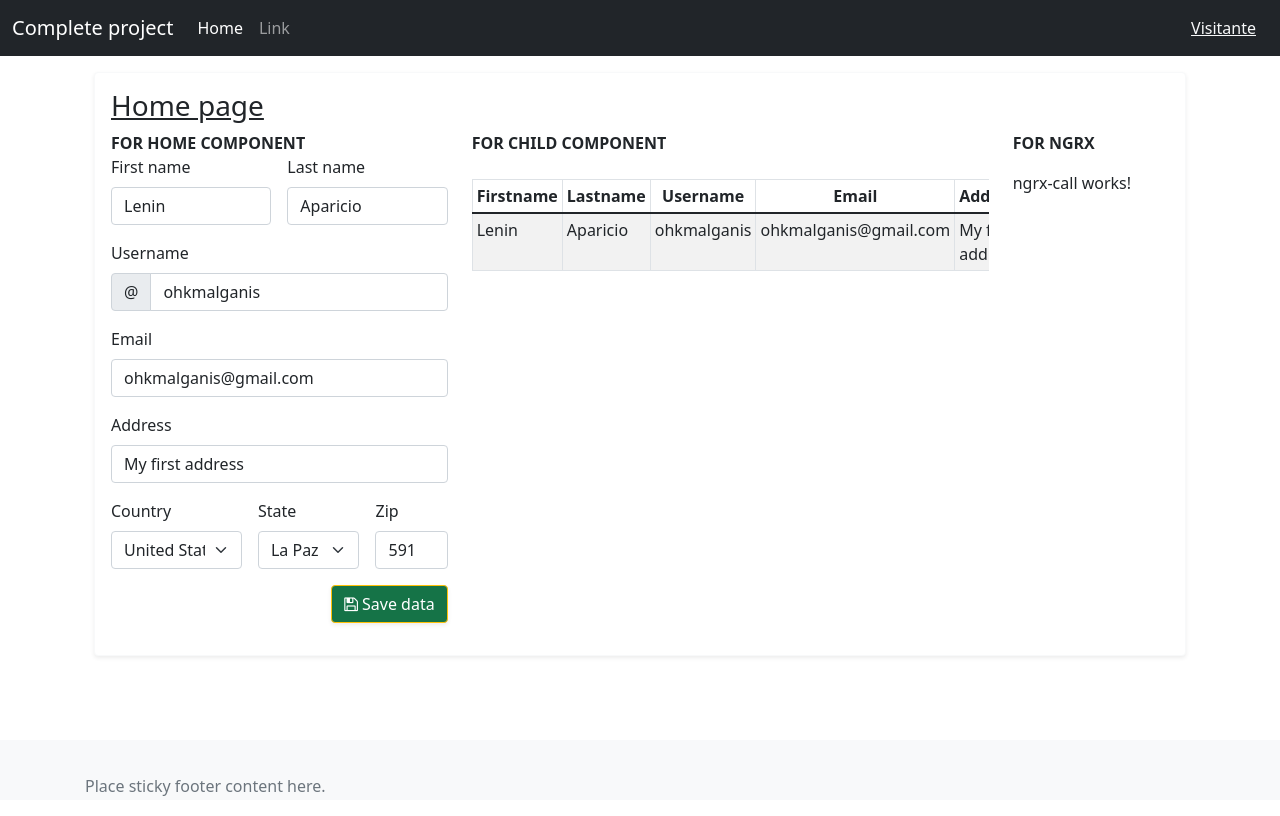
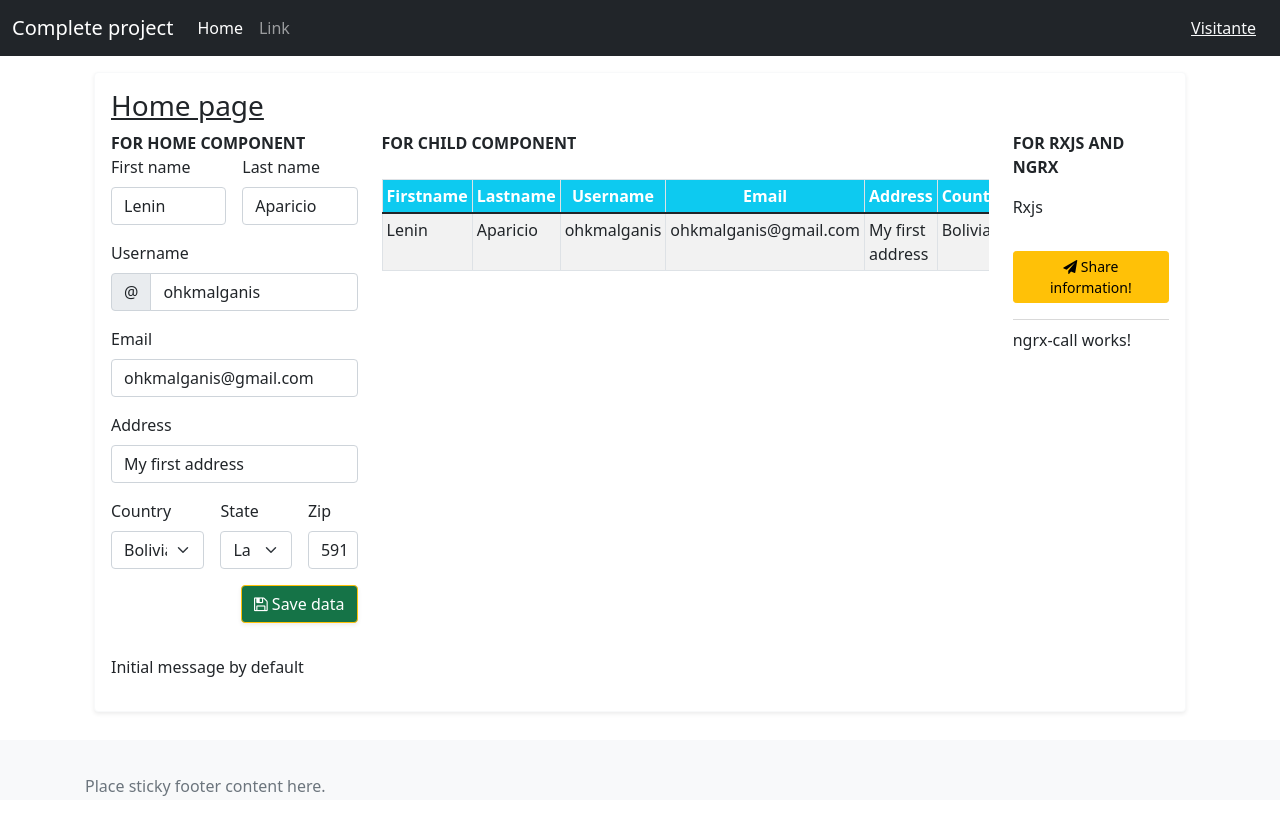
Before and after one commit to ohkmalganis/the-complete-project, an Angular app: page /home in a window 1280 px wide. Both pictures are taken after a click on the button "Save data". Built offline with nearby package versions, Linux system fonts and the light colour scheme.

Commit message:
Starting a new component

```diff
--- a/src/app/home-page/home-page.module.ts
+++ b/src/app/home-page/home-page.module.ts
@@ -8,12 +8,14 @@ import { HomeChildComponent } from './pages/home/home-child/home-child.component
 
 import { HomePageService } from "./services/home-page.service";
 import { NgrxCallComponent } from './home/ngrx-call/ngrx-call.component';
+import { RxjsCallComponent } from './home/rxjs-call/rxjs-call.component';
 
 @NgModule({
   declarations: [
     HomeComponent,
     HomeChildComponent,
-    NgrxCallComponent
+    NgrxCallComponent,
+    RxjsCallComponent
   ],
   imports: [
     CommonModule,
--- /dev/null
+++ b/src/app/home-page/home/rxjs-call/rxjs-call.component.html
@@ -0,0 +1,3 @@
+<button class="btn btn-sm btn-warning" (click)="changeTheMessage()">
+  <i class="fa fa-send"></i> Share information!
+</button>
--- /dev/null
+++ b/src/app/home-page/home/rxjs-call/rxjs-call.component.ts
@@ -0,0 +1,32 @@
+import {Component, OnDestroy, OnInit} from '@angular/core';
+import { Subscription } from 'rxjs';
+import {HomePageService} from "../../services/home-page.service";
+
+@Component({
+  selector: 'app-rxjs-call',
+  templateUrl: './rxjs-call.component.html',
+  styleUrls: ['./rxjs-call.component.css']
+})
+export class RxjsCallComponent implements OnInit, OnDestroy {
+
+  public message:string='';
+  subscription: Subscription;
+
+  constructor(
+    private dataShare: HomePageService
+  ) {
+    this.subscription = this.dataShare.currentMessage.subscribe(message => this.message = message)
+  }
+
+  ngOnInit(): void {
+  }
+
+  ngOnDestroy() {
+    this.subscription.unsubscribe();
+  }
+
+  changeTheMessage():void {
+    this.dataShare.changeMessage('This is a new message, shared with services and BehaviorSubject!');
+  }
+
+}
--- a/src/app/home-page/pages/home/home-child/home-child.component.html
+++ b/src/app/home-page/pages/home/home-child/home-child.component.html
@@ -1,12 +1,12 @@
 <div class="row mt-4">
   <div class="col-md-12">
-    <div *ngIf="!receivedData">
+    <div *ngIf="data.length==0">
       No data sended yet...
     </div>
     <div class="table-responsive" *ngIf="receivedData">
-      <table class="table table-sm table-bordered table-striped table-hover">
+      <table class="table table-sm table-bordered table-striped table-hover" *ngIf="data.length>0">
         <thead class="text-center">
-          <tr>
+          <tr class="bg-info text-white text-center">
             <th>Firstname</th>
             <th>Lastname</th>
             <th>Username</th>
--- a/src/app/home-page/pages/home/home-child/home-child.component.ts
+++ b/src/app/home-page/pages/home/home-child/home-child.component.ts
@@ -9,7 +9,7 @@ import {ProfileInterface} from "../../../models/profile.interface";
 export class HomeChildComponent implements OnChanges {
 
   @Input() receivedData:ProfileInterface;
-  @Output() response:EventEmitter<string> = new EventEmitter<string>();
+  @Output() response:EventEmitter<boolean> = new EventEmitter<boolean>();
 
   public data:ProfileInterface[]=[];
   firstrun:boolean=true;
@@ -28,6 +28,7 @@ export class HomeChildComponent implements OnChanges {
 
   removeData(line:number):void {
     this.data.splice(line, 1);
+    this.response.emit(true);
   }
 
 }
--- a/src/app/home-page/pages/home/home.component.html
+++ b/src/app/home-page/pages/home/home.component.html
@@ -5,7 +5,7 @@
         <div class="card-body">
           <h3 class="card-title text-decoration-underline">Home page</h3>
           <div class="row mb-3">
-            <div class="col-md-4 ">
+            <div class="col-md-3">
               <span class="text-center text-decoration-bold text-uppercase">For home component</span>
               <form class="form-horizontal" [formGroup]="myGroup" (ngSubmit)="handleSubmit()">
                 <div class="row g-3">
@@ -56,8 +56,8 @@
                     <label for="country" class="form-label">Country</label>
                     <select class="form-select" formControlName="country" id="country" required>
                       <option value="">Choose...</option>
-                      <option value="1">United States</option>
-                      <option value="2">Bolivia</option>
+                      <option value="United States">United States</option>
+                      <option value="Bolivia">Bolivia</option>
                     </select>
                     <div class="invalid-feedback">
                       Please select a valid country.
@@ -68,9 +68,9 @@
                     <label for="state" class="form-label">State</label>
                     <select class="form-select" formControlName="state" id="state" required>
                       <option value="">Choose...</option>
-                      <option value="CA">California</option>
-                      <option value="LA">La Paz</option>
-                      <option value="SC">Santa Cruz</option>
+                      <option value="California">California</option>
+                      <option value="La Paz">La Paz</option>
+                      <option value="Santa Cruz">Santa Cruz</option>
                     </select>
                     <div class="invalid-feedback">
                       Please provide a valid state.
@@ -96,16 +96,32 @@
                 </div>
 
               </form>
+
+              <div class="row mb-3"></div>
+
+              <p *ngIf="childEvent>0">The child element has removed one data sended before <strong>{{childEvent}}</strong> times.</p>
+
+              <div class="row mb-3"></div>
+
+              {{message}}
+
             </div>
-            <div class="col-md-6">
+            <div class="col-md-7">
               <span class="text-center text-decoration-bold text-uppercase">For Child component</span>
               <app-home-child
                 [receivedData]="data"
+                (response)="childResponse($event)"
               ></app-home-child>
             </div>
             <div class="col-md-2">
-              <span class="text-center text-decoration-bold text-uppercase">For Ngrx</span>
+              <span class="text-center text-decoration-bold text-uppercase">For Rxjs and Ngrx</span>
               <div class="row mb-3"></div>
+              <p>Rxjs</p>
+              <div class="row mb-3"></div>
+              <app-rxjs-call
+              ></app-rxjs-call>
+              <div class="row mb-3"></div>
+              <div class="dropdown-divider"></div>
               <app-ngrx-call></app-ngrx-call>
             </div>
           </div>
--- a/src/app/home-page/pages/home/home.component.ts
+++ b/src/app/home-page/pages/home/home.component.ts
@@ -1,23 +1,34 @@
-import {Component, OnInit} from '@angular/core';
+import {Component, OnDestroy, OnInit} from '@angular/core';
 import {FormGroup, FormBuilder, Validators} from '@angular/forms';
+import { Subscription } from 'rxjs';
 import {ProfileInterface} from "../../models/profile.interface";
+import {HomePageService} from "../../services/home-page.service";
 
 @Component({
   selector: 'app-home',
   templateUrl: './home.component.html',
   styleUrls: ['./home.component.css']
 })
-export class HomeComponent implements OnInit {
+export class HomeComponent implements OnInit, OnDestroy {
 
   public myGroup!: FormGroup;
   public data!: ProfileInterface;
 
-  constructor(private fb: FormBuilder) {
+  public childEvent:number=0;
+
+  public message:string='';
+  subscription: Subscription;
+
+  constructor(
+    private fb: FormBuilder,
+    private dataShare: HomePageService
+    ) {
 
   }
 
   ngOnInit(): void {
     this.newForms();
+    this.subscription = this.dataShare.currentMessage.subscribe(message => this.message = message)
   }
 
   newForms(): void {
@@ -27,8 +38,8 @@ export class HomeComponent implements OnInit {
       username: ['ohkmalganis', Validators.required],
       email: ['ohkmalganis@gmail.com', Validators.compose([Validators.required, Validators.email])],
       address: ['My first address', Validators.required],
-      country: ['1', Validators.required],
-      state: ['LA', Validators.required],
+      country: ['Bolivia', Validators.required],
+      state: ['La Paz', Validators.required],
       zip: ['591', Validators.required],
     });
 
@@ -49,4 +60,14 @@ export class HomeComponent implements OnInit {
     };
   }
 
+  childResponse(event:boolean):void {
+    if(event){
+      this.childEvent++;
+    }
+  }
+
+  ngOnDestroy() {
+    this.subscription.unsubscribe();
+  }
+
 }
--- a/src/app/home-page/services/home-page.service.ts
+++ b/src/app/home-page/services/home-page.service.ts
@@ -1,9 +1,18 @@
 import { Injectable } from '@angular/core';
+import { BehaviorSubject } from "rxjs";
 
 @Injectable({
   providedIn: 'root'
 })
 export class HomePageService {
 
+  private messageSource = new BehaviorSubject('Initial message by default');
+  public currentMessage = this.messageSource.asObservable();
+
   constructor() { }
+
+  changeMessage(message: string) {
+    this.messageSource.next(message)
+  }
+
 }
```
Also changed, not shown: src/app/home-page/home/rxjs-call/rxjs-call.component.css (added), 1 other file (tests, documents, lock files or other folders).
